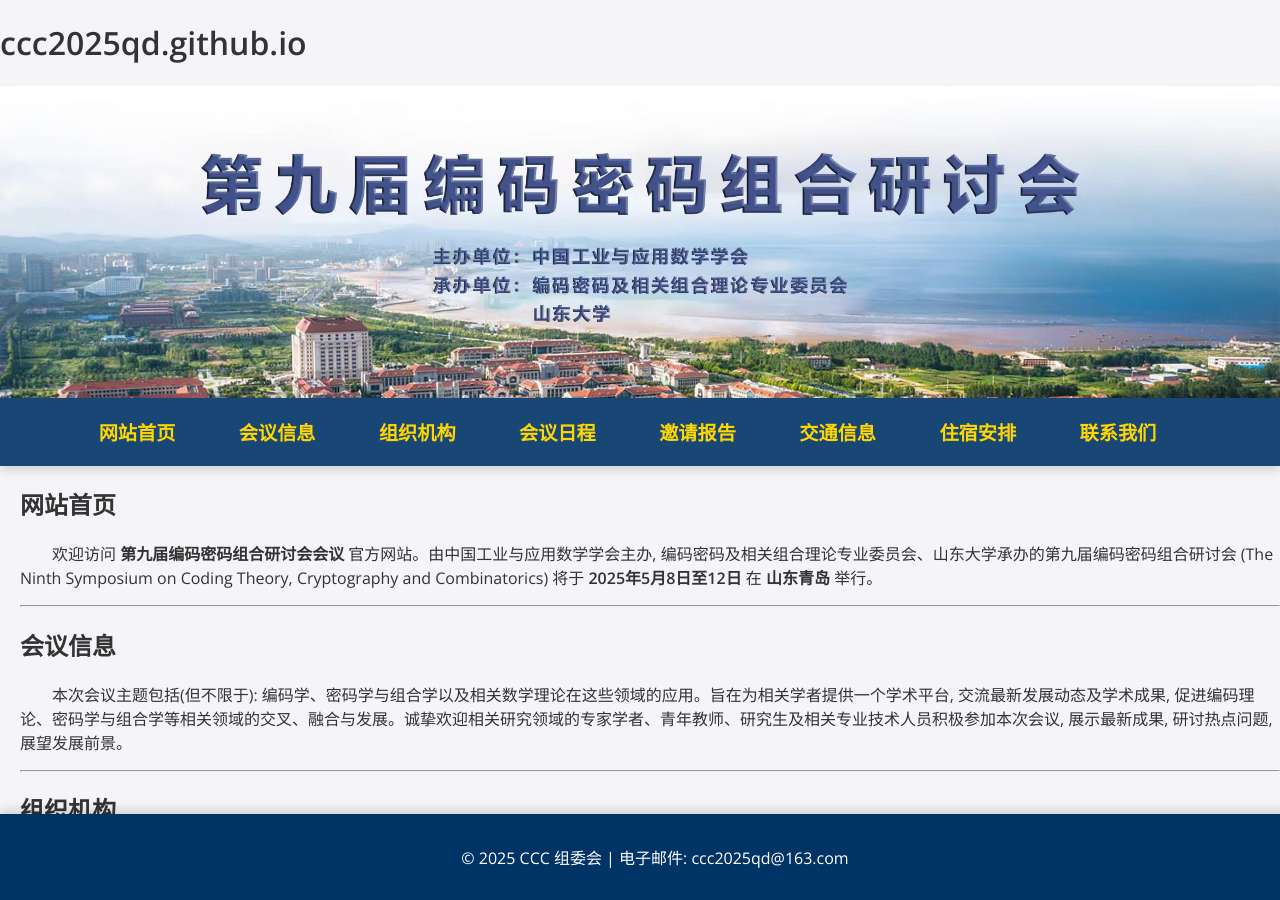
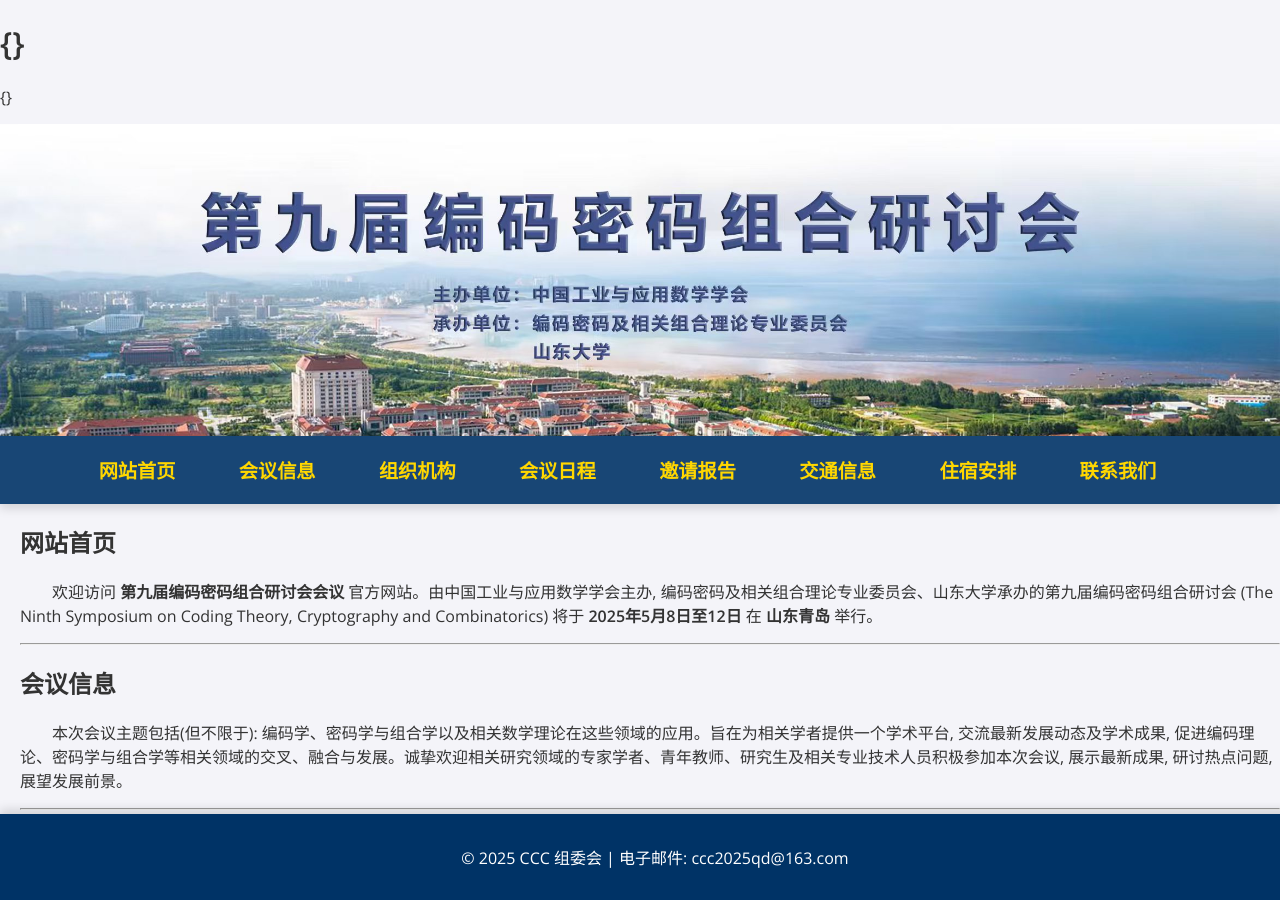
Before and after one commit to ccc2025qd/ccc2025qd.github.io, a Jekyll site: the page built from index.md, in a window 1280 px wide and 900 px high. Built offline with Jekyll 4.4.1, drawn with Linux system fonts in a browser that asks for light colours.

Commit message:
Update default.html

```diff
--- a/_layouts/default.html
+++ b/_layouts/default.html
@@ -15,8 +15,8 @@
   <body>
 
     <header>
-      <h1>{{ site.title }}</h1>
-      <p>{{ site.description }}</p>
+      <h1>{}</h1>
+      <p>{}</p>
     </header>
 
     <div id="banner"></div>
```
